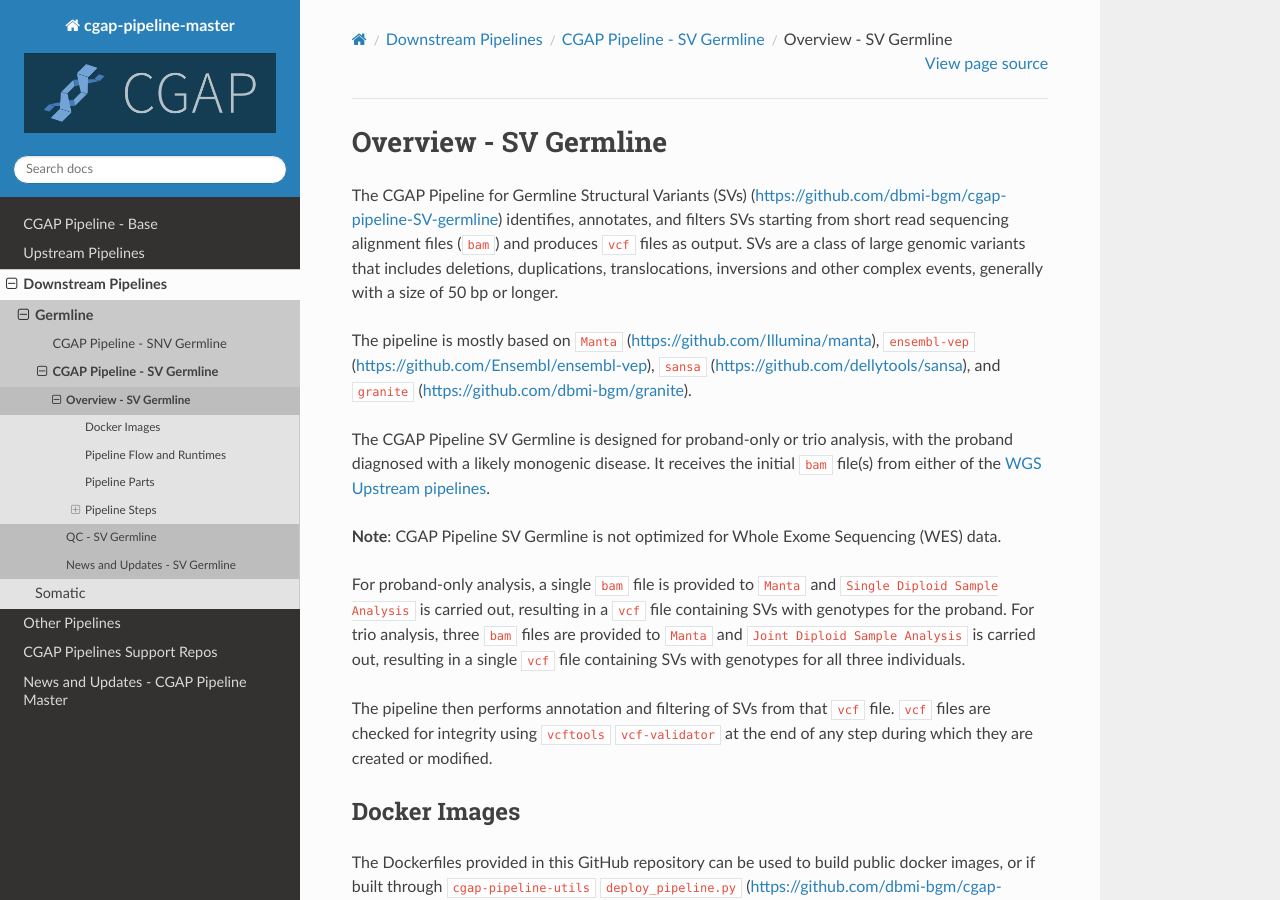
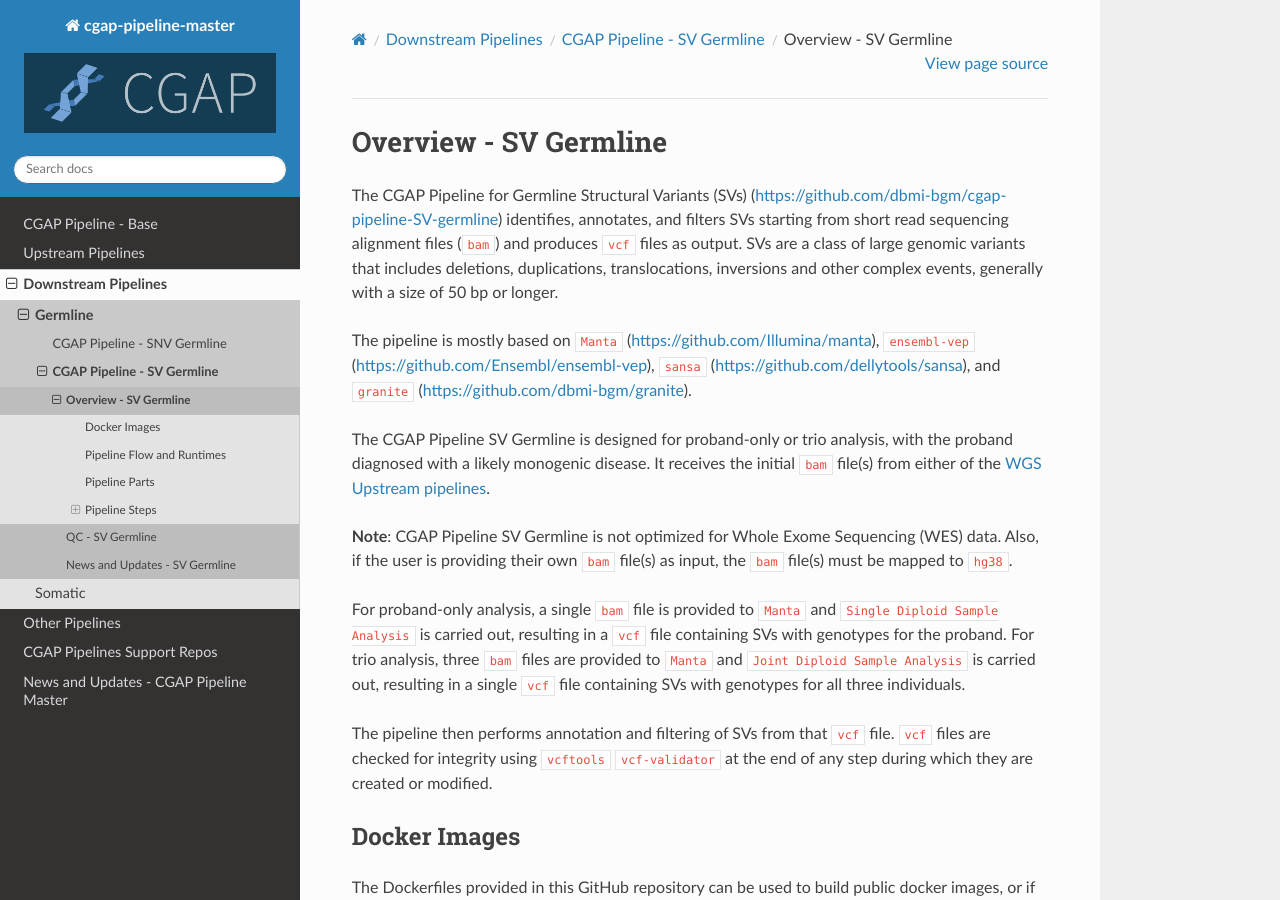
Before and after one commit to dbmi-bgm/cgap-pipeline-main, a Sphinx documentation site: the page built from docs/Pipelines/Downstream/SV_germline/overview-SV_germline.rst, in a window 1280 px wide and 900 px high. Built offline with Sphinx 7.4.7 and the Read the Docs theme 2.0.0, drawn with Linux system fonts in a browser that asks for light colours; some of the changed text lies outside the part shown.

```diff
--- a/docs/Pipelines/Downstream/SV_germline/overview-SV_germline.rst
+++ b/docs/Pipelines/Downstream/SV_germline/overview-SV_germline.rst
@@ -8,7 +8,7 @@
 
 The CGAP Pipeline SV Germline is designed for proband-only or trio analysis, with the proband diagnosed with a likely monogenic disease. It receives the initial ``bam`` file(s) from either of the `WGS Upstream pipelines <https://cgap-pipeline-master.readthedocs.io/en/latest/Pipelines/Upstream/Upstream_pipelines.html>`_.
 
-**Note**: CGAP Pipeline SV Germline is not optimized for Whole Exome Sequencing (WES) data.
+**Note**: CGAP Pipeline SV Germline is not optimized for Whole Exome Sequencing (WES) data. Also, if the user is providing their own ``bam`` file(s) as input, the ``bam`` file(s) must be mapped to ``hg38``.
 
 For proband-only analysis, a single ``bam`` file is provided to ``Manta`` and ``Single Diploid Sample Analysis`` is carried out, resulting in a ``vcf`` file containing SVs with genotypes for the proband.  For trio analysis, three ``bam`` files are provided to ``Manta`` and ``Joint Diploid Sample Analysis`` is carried out, resulting in a single ``vcf`` file containing SVs with genotypes for all three individuals.
 
@@ -47,7 +47,7 @@
 
 Largely, the pipeline consists of three parts:
 
-  | Part 1. Beginning from ``bam`` file(s) generated by either of the available ``upstream pipelines`` of the `WGS Upstream pipelines <https://cgap-pipeline-master.readthedocs.io/en/latest/Pipelines/Upstream/Upstream_pipelines.html>`_, SVs are identified using ``Manta``
+  | Part 1. Beginning from ``bam`` file(s) generated by either of the available ``upstream pipelines`` of the `WGS Upstream pipelines <https://cgap-pipeline-master.readthedocs.io/en/latest/Pipelines/Upstream/Upstream_pipelines.html>`_, or provided by the user, SVs are identified using ``Manta``
   | Part 2. Annotation of SVs with ``VEP`` for transcripts and ``sansa`` for gnomAD-SV allele frequencies
   | Part 3. Filtering of SVs to remove non-relevant variants, false positives, common variants, and very long variants
 
```
Also changed, not shown: docs/images/cgap-SV-pipeline-v2.png.
